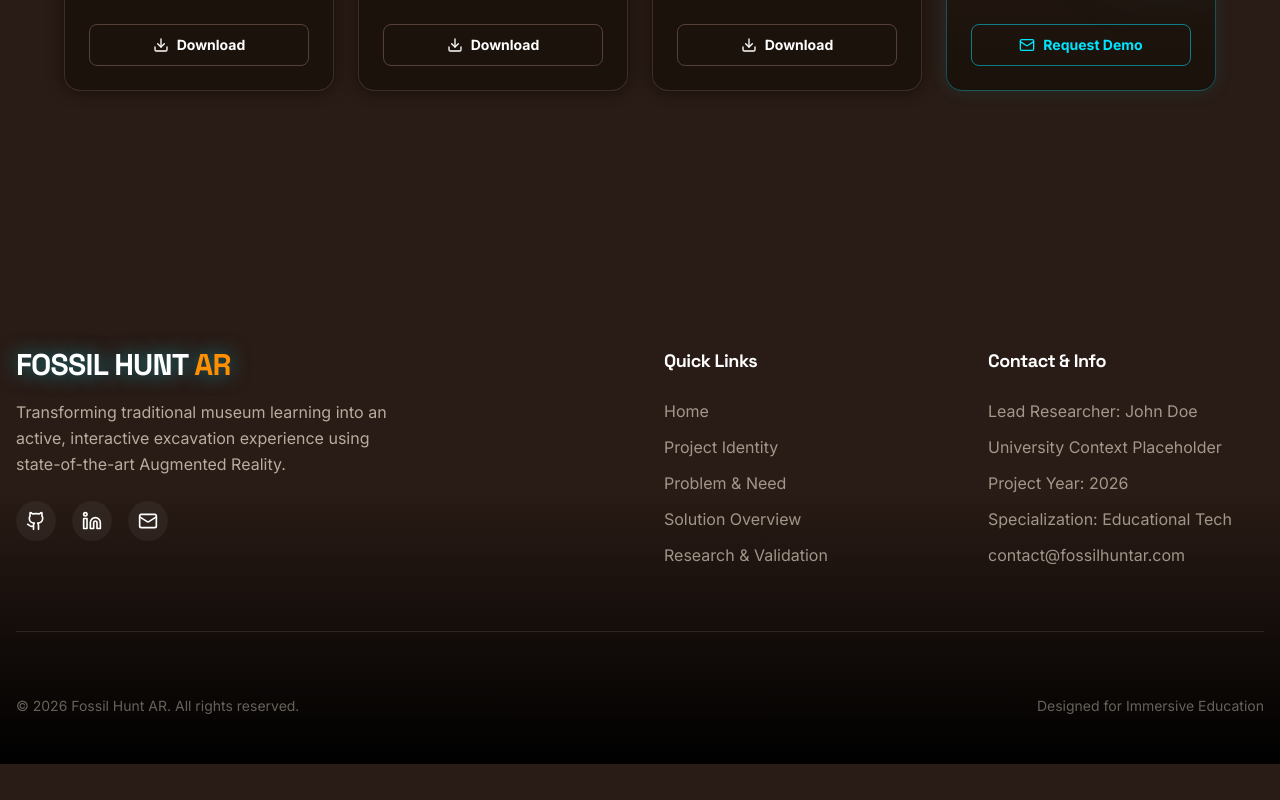
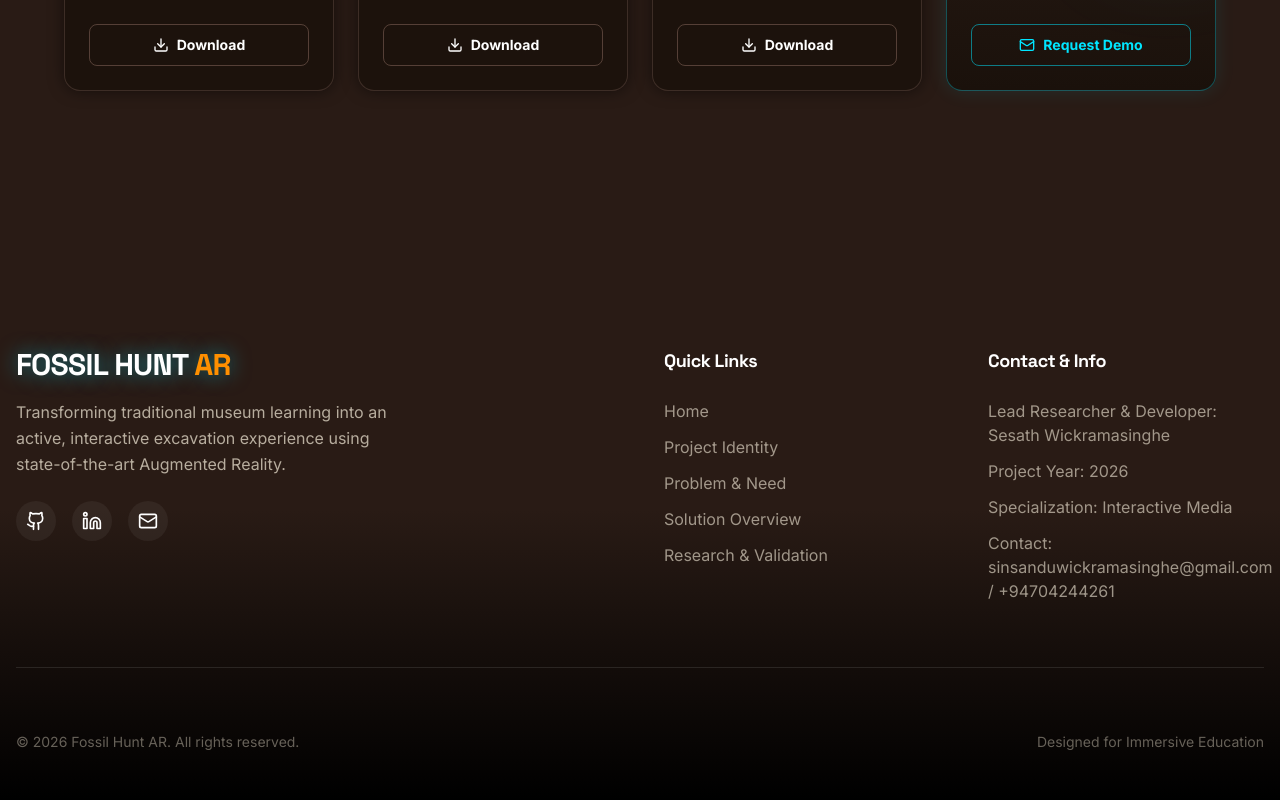
Before and after one commit to Sesath-WMP/FossilHuntAR, a React (Vite) app: page / in a window 1280 px wide. Shown: the part 8891-9691 px from the top of the page. Before the commit the page ends 9655 px from the top, so only its background shows below. Built offline with nearby package versions, Linux system fonts and the light colour scheme.

Commit message:
feat: add footer component with project information, quick links, and contact details

```diff
--- a/src/sections/Footer.tsx
+++ b/src/sections/Footer.tsx
@@ -42,11 +42,10 @@ export function Footer() {
           <div>
             <h4 className="text-lg font-bold text-white mb-6">Contact & Info</h4>
             <ul className="space-y-3 text-museum-wall/60">
-              <li>Lead Researcher: John Doe</li>
-              <li>University Context Placeholder</li>
+              <li>Lead Researcher & Developer: Sesath Wickramasinghe</li>
               <li>Project Year: 2026</li>
-              <li>Specialization: Educational Tech</li>
-              <li>contact@fossilhuntar.com</li>
+              <li>Specialization: Interactive Media</li>
+              <li>Contact: sinsanduwickramasinghe@gmail.com / +94704244261</li>
             </ul>
           </div>
         </div>
```
